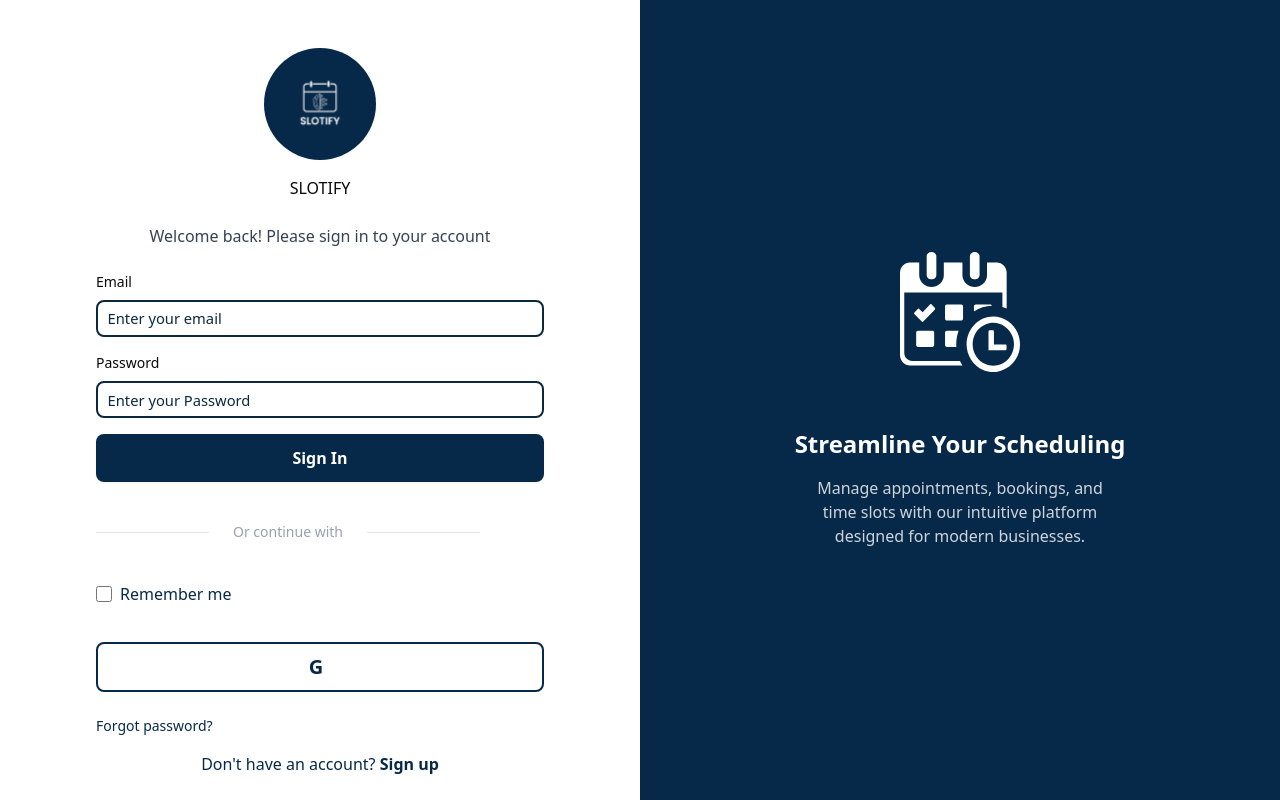
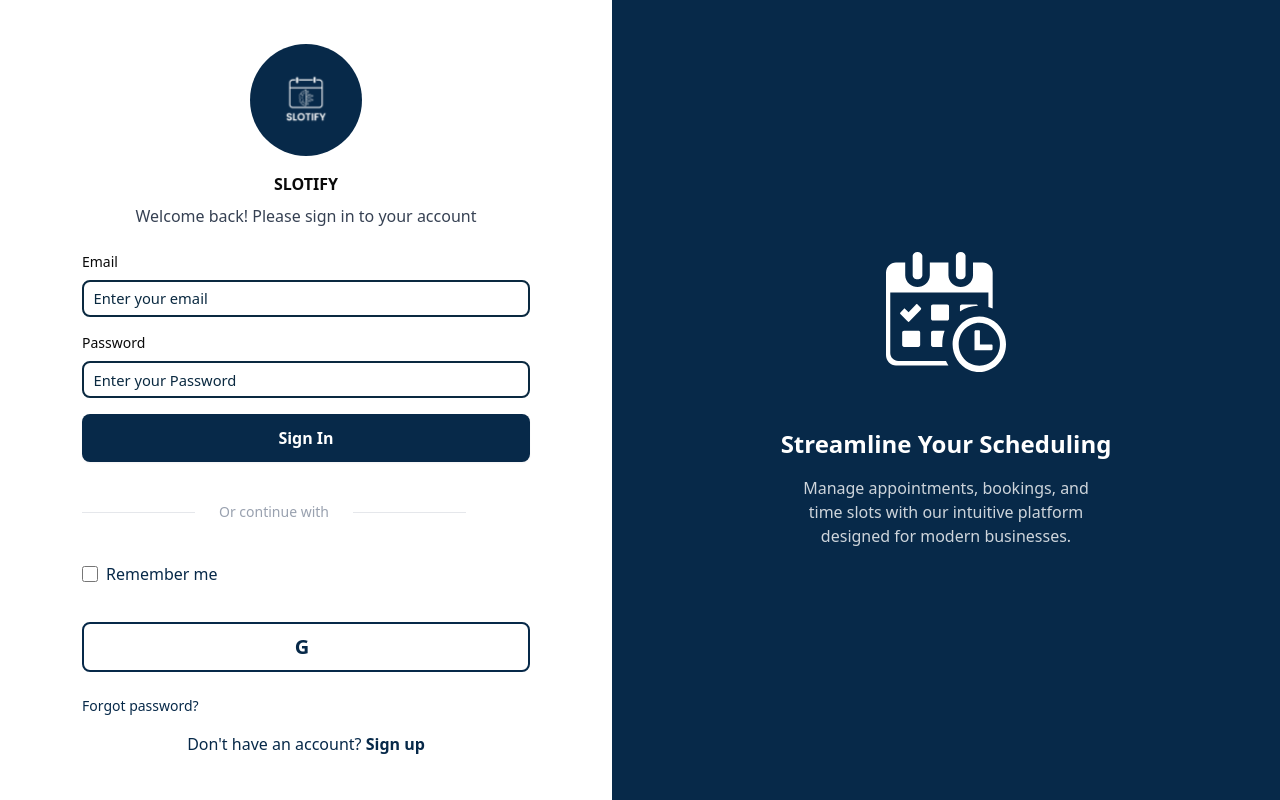
Before and after one commit to Hussein-Alayan/Slotify, a Next.js app in the folder client/: page /auth/signin in a window 1280 px wide. Built offline with nearby package versions, Linux system fonts and the light colour scheme; no server answers.

Commit message:
style: adjust padding and margins in login layout for improved spacing

```diff
--- a/client/src/app/auth/signin/page.module.css
+++ b/client/src/app/auth/signin/page.module.css
@@ -1,3 +1,6 @@
+ .slotifyText {
+	 font-weight: bold;
+ }
  .googleBtn {
 	width: 100%;
 	max-width: 28rem;
@@ -47,14 +50,15 @@
 	flex: 1;
 	align-items: center;
 	justify-content: center;
-	padding: 2rem 3rem;
+	padding: 0.75rem 1.25rem;
+	max-height: 100vh;
 }
  .logoContainer {
 	display: flex;
 	flex-direction: column;
 	align-items: center;
-	margin-bottom: 1.5rem;
-	margin-top: 2.5rem;
+	margin-bottom: 0.5rem;
+	margin-top: 1rem;
 }
  .logoCircle {
 	width: 112px;
```
